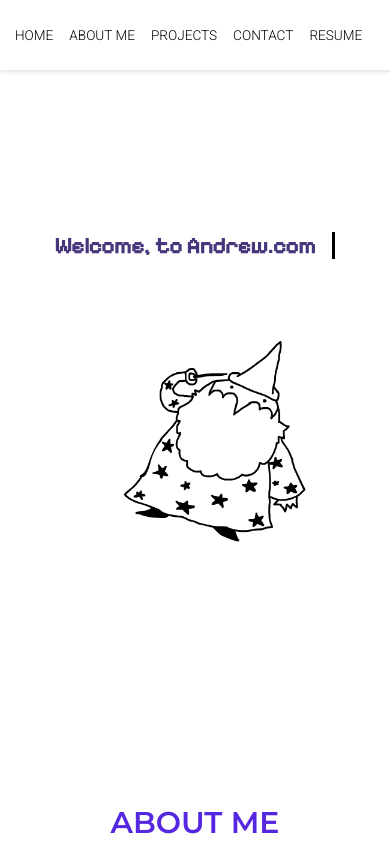
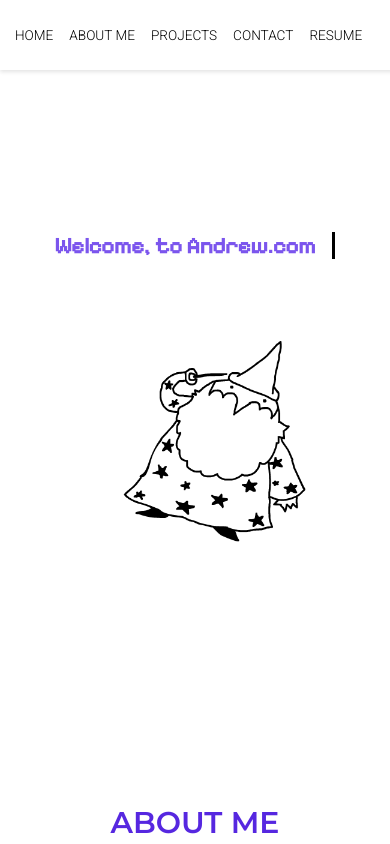
Before and after one commit to andrewanselmo/Andrew-Site, a React (Vite) app: page / in a window 390 px wide. Shown: the top 844 px of the page. Built offline with nearby package versions, Linux system fonts and the light colour scheme.

Commit message:
phone res fix

```diff
--- a/src/components/Content.css
+++ b/src/components/Content.css
@@ -67,7 +67,7 @@ body {
 
 #header-text{
     font-family: 'Pixelify Sans', sans-serif;
-    color:rgba(53, 34, 110, 0.909);
+    color:rgba(110, 68, 235, 0.909);
     /* color: rgb(37, 37, 37);     */
 
 }
```
